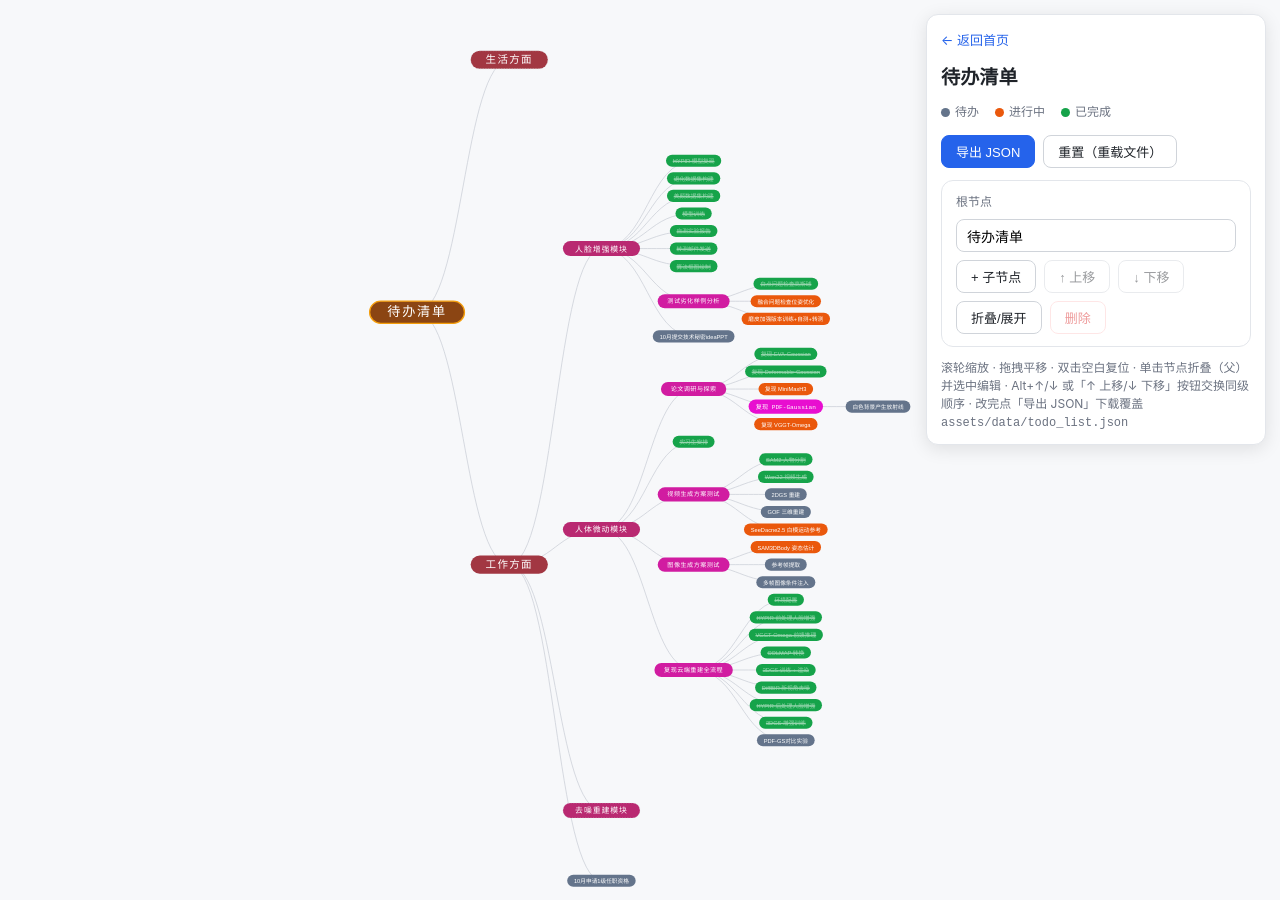
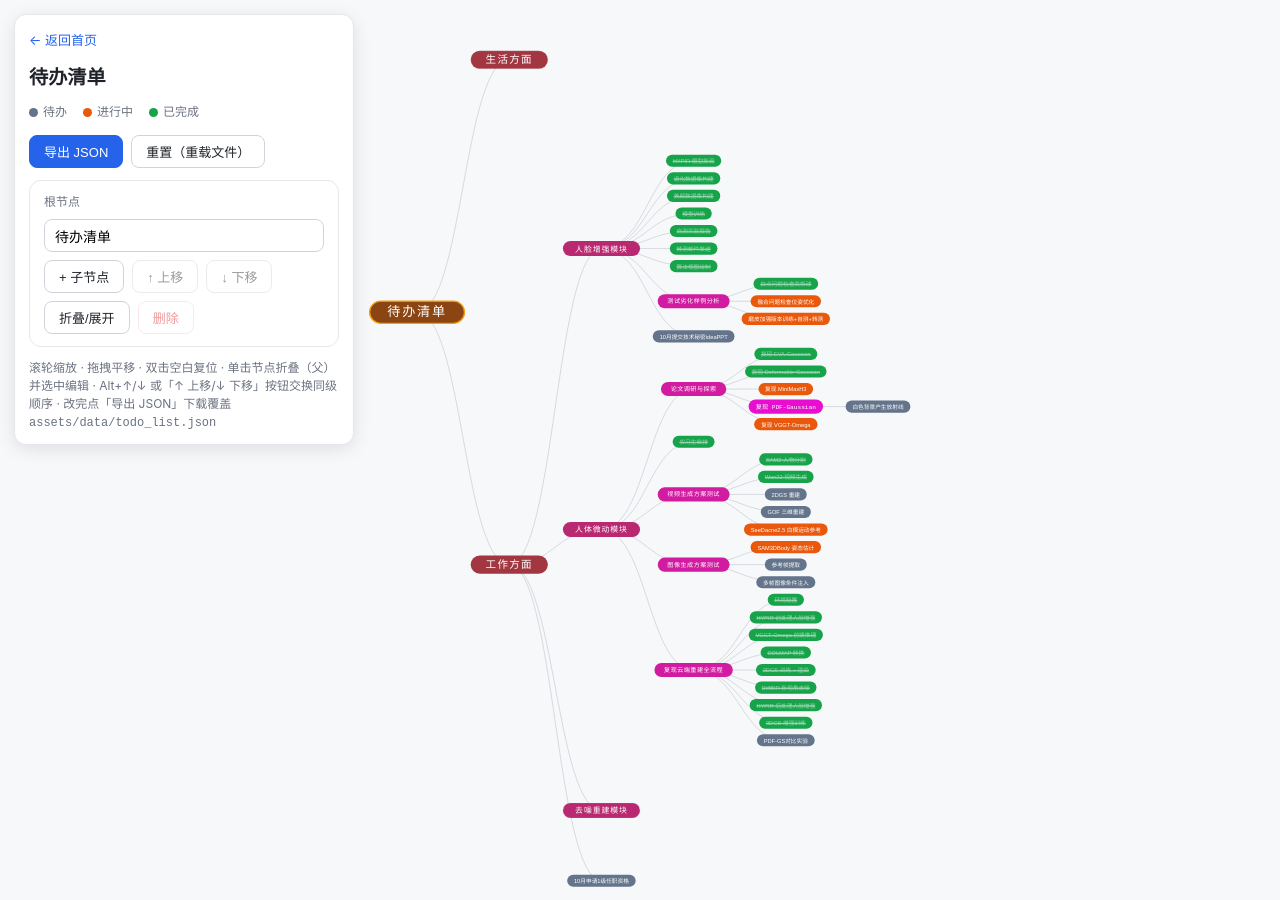
Before and after one commit to CrescentVelvet/crescentvelvet.github.io, a Jekyll site: the page built from _pages/todo_list.html, in a window 1280 px wide. Built offline with Jekyll 4.4.1, drawn with Linux system fonts in a browser that asks for light colours; some web fonts are replaced.

Commit message:
待办清单：控件浮层移至左上角

```diff
--- a/_pages/todo_list.html
+++ b/_pages/todo_list.html
@@ -40,7 +40,7 @@ title: "待办清单"
         .panel {
             position: absolute;
             top: 14px;
-            right: 14px;
+            left: 14px;
             width: 340px;
             max-width: calc(100vw - 28px);
             max-height: calc(100vh - 28px);
```
